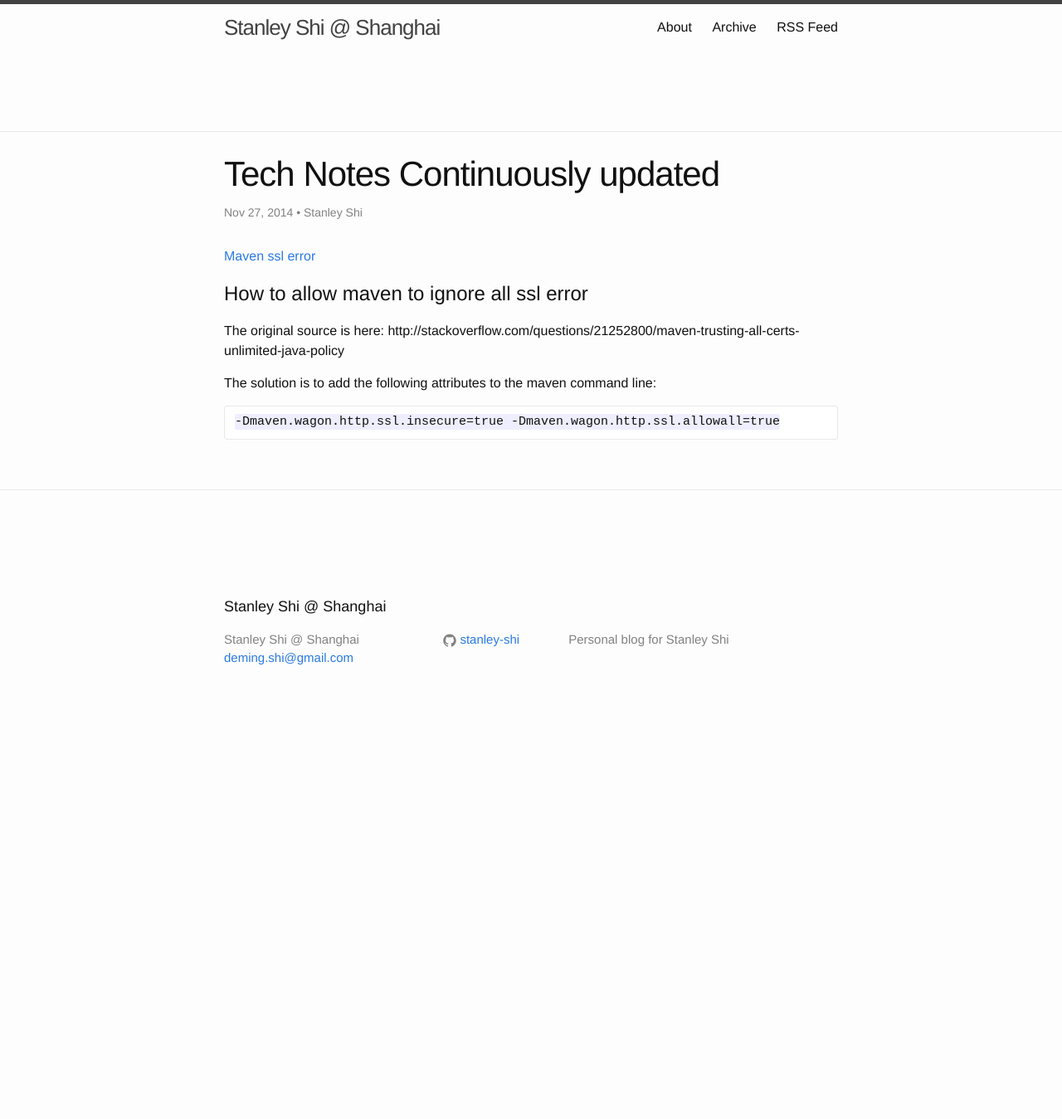
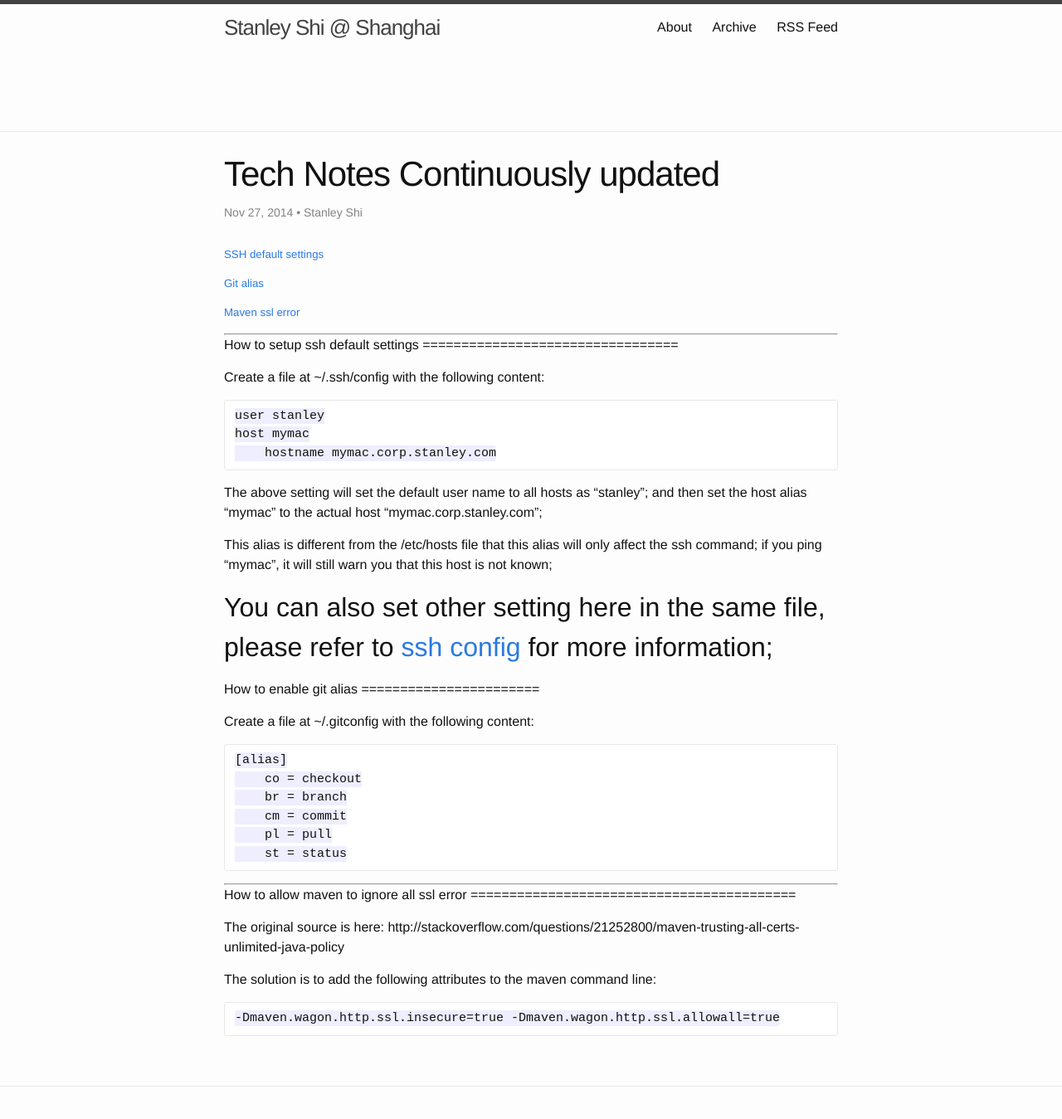
Before and after one commit to stanley-shi/stanley-shi.github.io, a Jekyll site: the page built from _posts/2014-11-27-tech-notes-continuously-updated.md, in a window 1280 px wide and 1400 px high. Shown: the top 1349 px of the window at 83% size. Built offline with Jekyll 4.4.1, drawn with Linux system fonts in a browser that asks for light colours.

Commit message:
Update 2014-11-27-tech-notes-continuously-updated.md

```diff
--- a/_posts/2014-11-27-tech-notes-continuously-updated.md
+++ b/_posts/2014-11-27-tech-notes-continuously-updated.md
@@ -6,9 +6,40 @@ Comments: True
 tags:
 
 ---
-[Maven ssl error](#how-to-allow-maven-to-ignore-all-ssl-error)
+
+##### [SSH default settings](#how-to-setup-ssh-default-settings)
+##### [Git alias](#how-to-enable-git-alias)
+##### [Maven ssl error](#how-to-allow-maven-to-ignore-all-ssl-error)
+-----
+How to setup ssh default settings
+=================================
+
+Create a file at ~/.ssh/config with the following content:
+
+    user stanley
+    host mymac
+        hostname mymac.corp.stanley.com
 
 
+The above setting will set the default user name to all hosts as "stanley"; and then set the host alias "mymac" to the actual host "mymac.corp.stanley.com";
+
+This alias is different from the /etc/hosts file that this alias will only affect the ssh command; if you ping "mymac", it will still warn you that this host is not known;
+
+You can also set other setting here in the same file, please refer to [ssh config](http://linux.die.net/man/5/ssh_config) for more information;
+-----
+How to enable git alias
+=======================
+
+Create a file at ~/.gitconfig with the following content:
+
+    [alias]
+        co = checkout
+        br = branch
+        cm = commit
+        pl = pull
+        st = status
+
+-----
 How to allow maven to ignore all ssl error
 ==========================================
 
```
